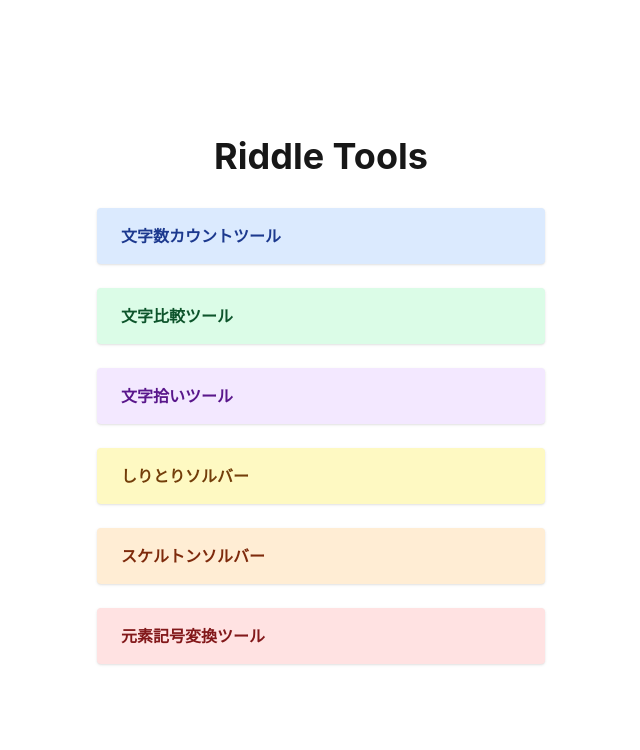
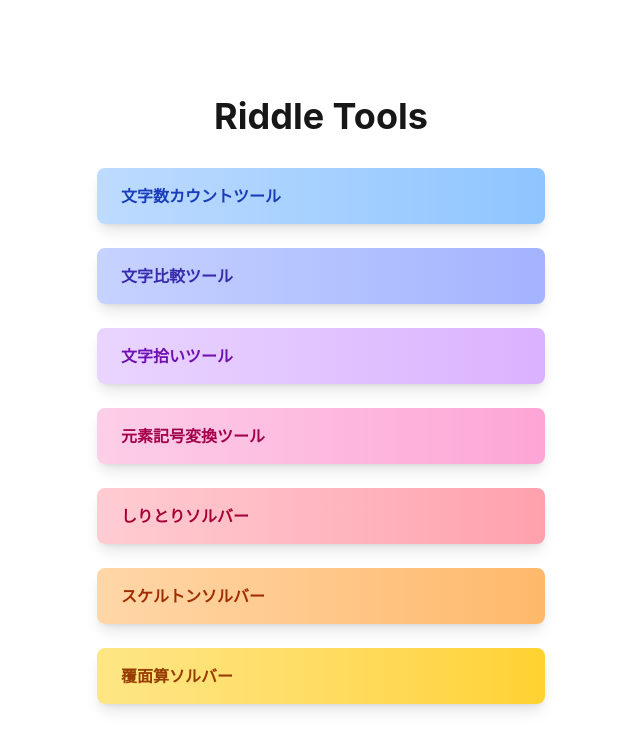
Before and after one commit to izmktr/riddletools, a Next.js app: page / in a window 1280 px wide. Shown: the top 750 px of the page, without its empty margins (319-959 px from the left). Built offline with nearby package versions, Linux system fonts and the light colour scheme.

Commit message:
feat: 覆面算ソルバーを追加し、式の入力と解の表示機能を実装

```diff
--- a/src/app/page.tsx
+++ b/src/app/page.tsx
@@ -6,33 +6,38 @@ export default function Home() {
       <h1 className="text-4xl font-bold mb-8">Riddle Tools</h1>
       <ul className="space-y-6 w-full max-w-md">
         <li>
-          <Link href="/count" className="block bg-blue-100 hover:bg-blue-200 text-blue-900 font-semibold rounded px-6 py-4 shadow">
+          <Link href="/count" className="block bg-gradient-to-r from-blue-200 to-blue-300 hover:from-blue-300 hover:to-blue-400 text-blue-800 font-semibold rounded-lg px-6 py-4 shadow-lg transform hover:scale-105 transition-all duration-200">
             文字数カウントツール
           </Link>
         </li>
         <li>
-          <Link href="/compare" className="block bg-green-100 hover:bg-green-200 text-green-900 font-semibold rounded px-6 py-4 shadow">
+          <Link href="/compare" className="block bg-gradient-to-r from-indigo-200 to-indigo-300 hover:from-indigo-300 hover:to-indigo-400 text-indigo-800 font-semibold rounded-lg px-6 py-4 shadow-lg transform hover:scale-105 transition-all duration-200">
             文字比較ツール
           </Link>
         </li>
         <li>
-          <Link href="/pick" className="block bg-purple-100 hover:bg-purple-200 text-purple-900 font-semibold rounded px-6 py-4 shadow">
+          <Link href="/pick" className="block bg-gradient-to-r from-purple-200 to-purple-300 hover:from-purple-300 hover:to-purple-400 text-purple-800 font-semibold rounded-lg px-6 py-4 shadow-lg transform hover:scale-105 transition-all duration-200">
             文字拾いツール
           </Link>
         </li>
         <li>
-          <Link href="/shiritori" className="block bg-yellow-100 hover:bg-yellow-200 text-yellow-900 font-semibold rounded px-6 py-4 shadow">
+          <Link href="/elements" className="block bg-gradient-to-r from-pink-200 to-pink-300 hover:from-pink-300 hover:to-pink-400 text-pink-800 font-semibold rounded-lg px-6 py-4 shadow-lg transform hover:scale-105 transition-all duration-200">
+            元素記号変換ツール
+          </Link>
+        </li>
+        <li>
+          <Link href="/shiritori" className="block bg-gradient-to-r from-rose-200 to-rose-300 hover:from-rose-300 hover:to-rose-400 text-rose-800 font-semibold rounded-lg px-6 py-4 shadow-lg transform hover:scale-105 transition-all duration-200">
             しりとりソルバー
           </Link>
         </li>
         <li>
-          <Link href="/skeleton" className="block bg-orange-100 hover:bg-orange-200 text-orange-900 font-semibold rounded px-6 py-4 shadow">
+          <Link href="/skeleton" className="block bg-gradient-to-r from-orange-200 to-orange-300 hover:from-orange-300 hover:to-orange-400 text-orange-800 font-semibold rounded-lg px-6 py-4 shadow-lg transform hover:scale-105 transition-all duration-200">
             スケルトンソルバー
           </Link>
         </li>
         <li>
-          <Link href="/elements" className="block bg-red-100 hover:bg-red-200 text-red-900 font-semibold rounded px-6 py-4 shadow">
-            元素記号変換ツール
+          <Link href="/cryptarithmetic" className="block bg-gradient-to-r from-amber-200 to-amber-300 hover:from-amber-300 hover:to-amber-400 text-amber-800 font-semibold rounded-lg px-6 py-4 shadow-lg transform hover:scale-105 transition-all duration-200">
+            覆面算ソルバー
           </Link>
         </li>
       </ul>
```
